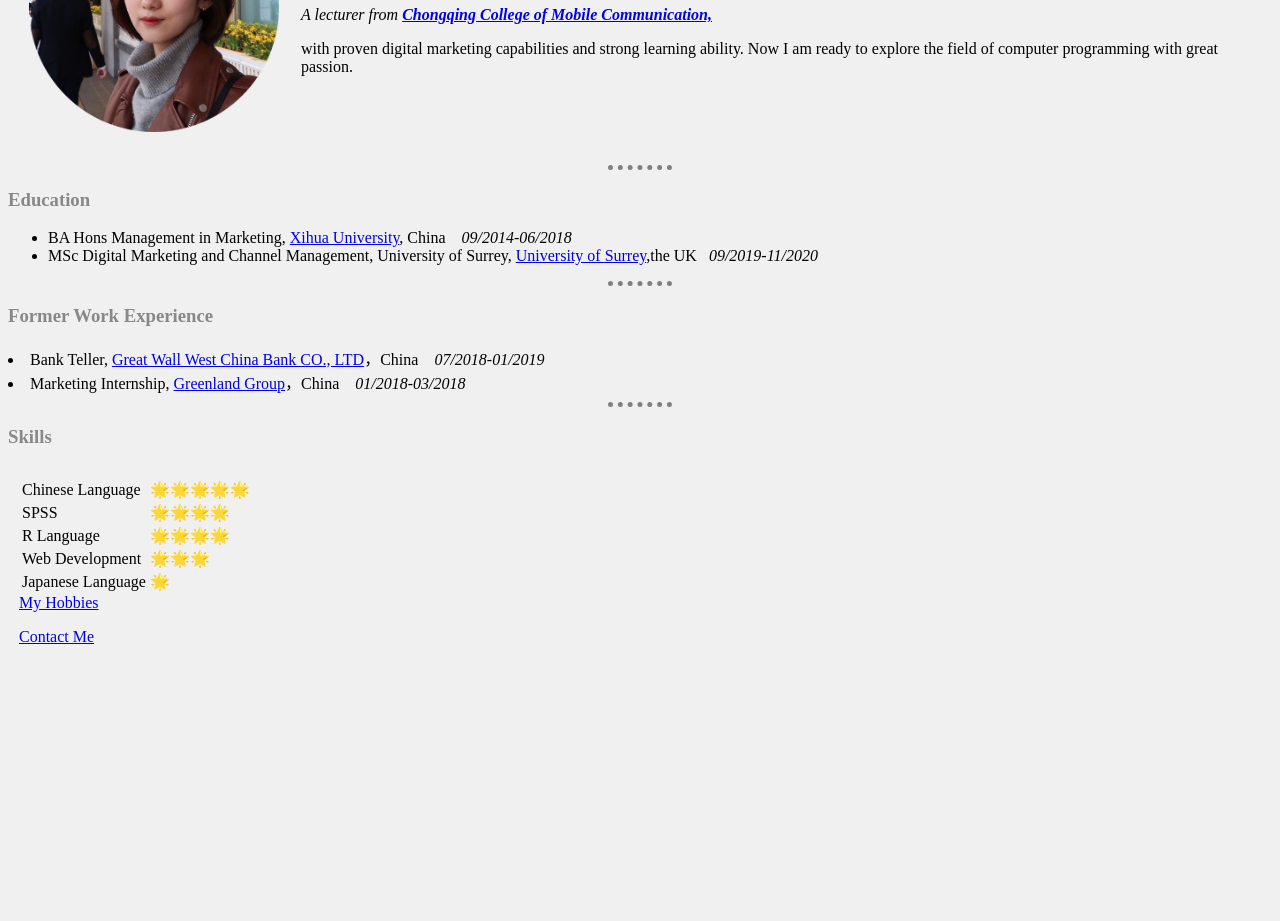
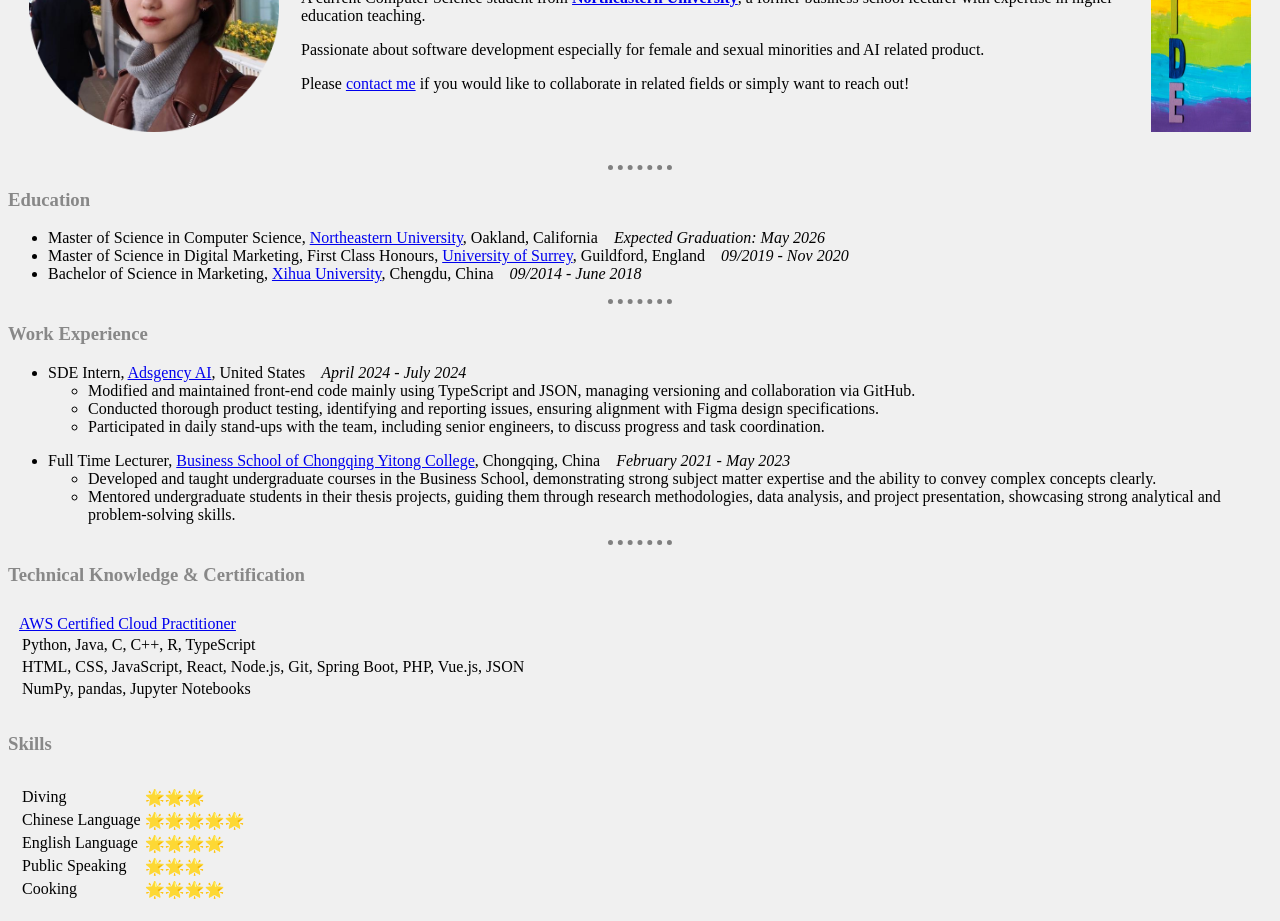
Before and after one commit to Ting-Lii/cv1, a plain HTML site: page index.html in a window 1280 px wide. Shown: the part 147-1068 px from the top of the page. Before the commit the page ends 828 px from the top, so only its background shows below. Drawn offline with Linux system fonts and the light colour scheme.

Commit message:
Update index.html

```diff
--- a/index.html
+++ b/index.html
@@ -1,60 +1,98 @@
 <!DOCTYPE html>
 <html lang="en" dir="ltr">
-
   <head>
     <meta charset="utf-8">
     <title>Li Ting's Personal site</title>
-   <link rel="stylesheet" href="css/styles.css">
+    <link rel="stylesheet" href="css/styles.css">
   </head>
-
   <body>
     <table cellspacing="20">
       <tr>
         <td><img src="circle-cropped.png" alt="Ting's profile picture"></td>
-        <td><h1>Li Ting</h1>
-        <p><em>A lecturer from <strong><a href="https://www.cqyti.com/">Chongqing College of Mobile Communication,</a></strong></em></p>
-        <p>with proven digital marketing capabilities and strong learning ability. Now I am ready to explore the field of computer programming with great passion.</p></td>
+        <td>
+          <h1>Ting Li (Ashley)</h1>
+          <p>A current Computer Science student from <strong><a href="https://www.northeastern.edu/">Northeastern University</a></strong>, a former business school lecturer with expertise in higher education teaching.</p>
+          <p>Passionate about software development especially for female and sexual minorities and AI related product.</p>
+          <p>Please <a href="contact-me.html">contact me</a> if you would like to collaborate in related fields or simply want to reach out!</p>
+        </td>
+        <td><img src="rainbowPride.png" alt="Rainbow Flag" style="width: 100px;"></td>
       </tr>
     </table>
- <hr>
- <h3>Education</h3>
- <ul>
-   <li>BA Hons Management in Marketing, <a href="http://www.xhu.edu.cn/">Xihua University</a>, China &nbsp;&nbsp <em>09/2014-06/2018</em></li>
-   <li>MSc Digital Marketing and Channel Management, University of Surrey, <a href="https://www.surrey.ac.uk/">University of Surrey</a>,the UK &nbsp;&nbsp<em>09/2019-11/2020</em></li>
- </ul>
- <hr />
- <h3>Former Work Experience</h3>
-  <li>Bank Teller, <a href="https://www.gwbank.com.cn/upbank/CmsMenuLoad.do?LoginType=P&_locale=zh_CN">Great Wall West China Bank CO., LTD</a>，China &nbsp;&nbsp <em>07/2018-01/2019</em></li>
-  <li>Marketing Internship, <a href="http://www.greenlandsc.com/En/About_jtjj.aspx">Greenland Group</a>，China &nbsp;&nbsp <em>01/2018-03/2018</em></li>
-  <hr>
+    <hr>
+    <h3>Education</h3>
+    <ul>
+      <li>Master of Science in Computer Science, <a href="https://www.northeastern.edu/">Northeastern University</a>, Oakland, California &nbsp;&nbsp <em>Expected Graduation: May 2026</em></li>
+      <li>Master of Science in Digital Marketing, First Class Honours, <a href="https://www.surrey.ac.uk/">University of Surrey</a>, Guildford, England &nbsp;&nbsp <em>09/2019 - Nov 2020</em></li>
+      <li>Bachelor of Science in Marketing, <a href="https://www.xhu.edu.cn/">Xihua University</a>, Chengdu, China &nbsp;&nbsp <em>09/2014 - June 2018</em></li>
+    </ul>
+    <hr>
+    <h3>Work Experience</h3>
+    <ul>
+      <li>SDE Intern, <a href="https://adsgency.ai/">Adsgency AI</a>, United States &nbsp;&nbsp <em>April 2024 - July 2024</em>
+        <ul>
+          <li>Modified and maintained front-end code mainly using TypeScript and JSON, managing versioning and collaboration via GitHub.</li>
+          <li>Conducted thorough product testing, identifying and reporting issues, ensuring alignment with Figma design specifications.</li>
+          <li>Participated in daily stand-ups with the team, including senior engineers, to discuss progress and task coordination.</li>
+        </ul>
+      </li>
+      <p></p>
+      <li>Full Time Lecturer, <a href="https://www.cqyti.com/">Business School of Chongqing Yitong College</a>, Chongqing, China &nbsp;&nbsp <em>February 2021 - May 2023</em>
+        <ul>
+          <li>Developed and taught undergraduate courses in the Business School, demonstrating strong subject matter expertise and the ability to convey complex concepts clearly.</li>
+          <li>Mentored undergraduate students in their thesis projects, guiding them through research methodologies, data analysis, and project presentation, showcasing strong analytical and problem-solving skills.</li>
+        </ul>
+      </li>
+    </ul>
+    <hr>
+    <h3>Technical Knowledge & Certification</h3>
+    <table cellspacing="10">
+      <tr>
+        <td>
+          <table>
+            <tr>
+              <td>Python, Java, C, C++, R, TypeScript</td>
+            </tr>
+            <tr>
+              <td>HTML, CSS, JavaScript, React, Node.js, Git, Spring Boot, PHP, Vue.js, JSON</td>
+            </tr>
+            <tr>
+              <td>NumPy, pandas, Jupyter Notebooks</td>
+            </tr>
+            <tr>
+              <a href="https://www.credly.com/badges/8d937097-e9d5-4031-bdf1-47c06db72c0c/public_url">AWS Certified Cloud Practitioner</a>
+            </tr>
+          </table>
+        </td>
+      </tr>
+    </table>
+  </body>
+
+</html>
  <h3>Skills</h3>
-
  <table cellspacing="10">
   <tr>
     <td>
       <table>
         <tr>
+          <td>Diving</td>
+          <td>🌟🌟🌟</td>
+        </tr>
+        <tr>
           <td>Chinese Language</td>
           <td>🌟🌟🌟🌟🌟</td>
         </tr>
         <tr>
-          <td>SPSS</td>
+          <td>English Language</td>
           <td>🌟🌟🌟🌟</td>
         </tr>
         <tr>
-          <td>R Language</td>
-          <td>🌟🌟🌟🌟</td>
-        </tr>
-        <tr>
-          <td>Web Development</td>
+          <td>Public Speaking</td>
           <td>🌟🌟🌟</td>
         </tr>
         <tr>
-          <td>Japanese Language</td>
-          <td>🌟</td>
+          <td>Cooking</td>
+          <td>🌟🌟🌟🌟</td>
+        </tr>
       </table>
-
- <a href="hobbies.html">My Hobbies</a>
- <p><a href="contact-me.html">Contact Me</a></p>
  </body>
 </html>
```
